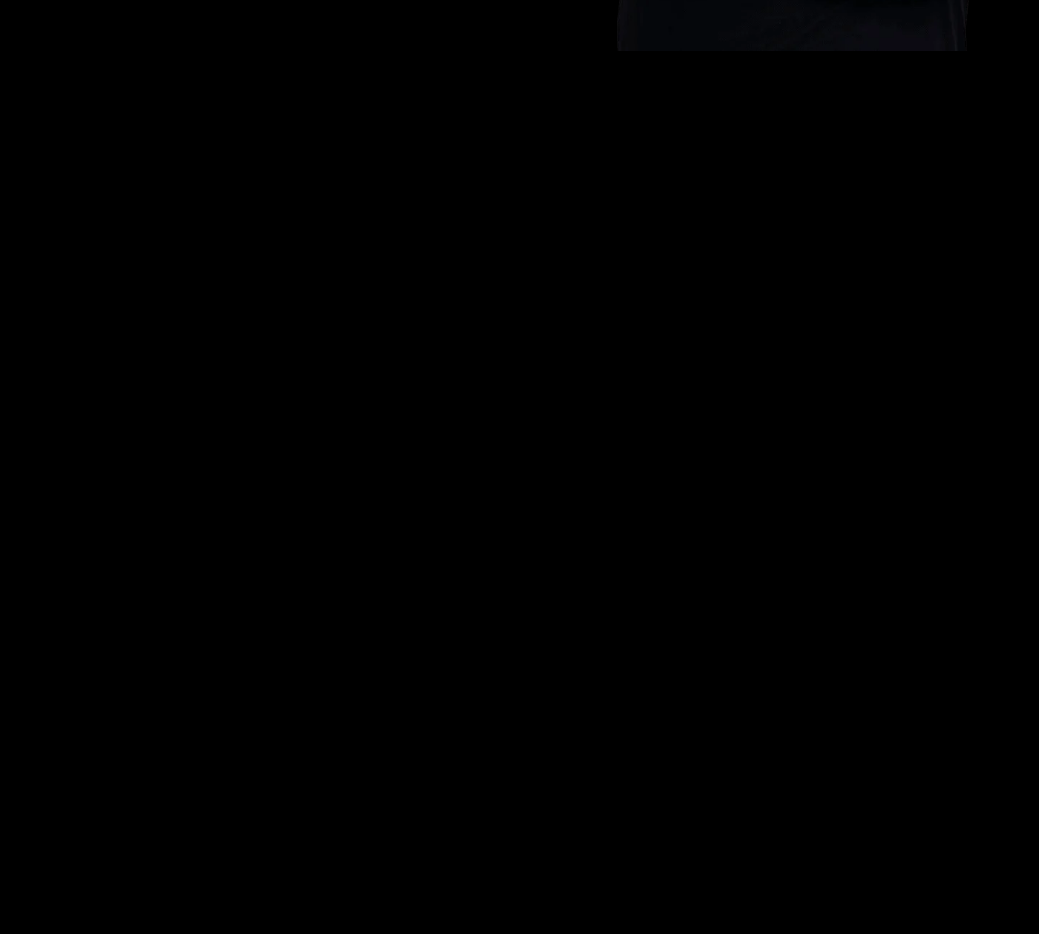
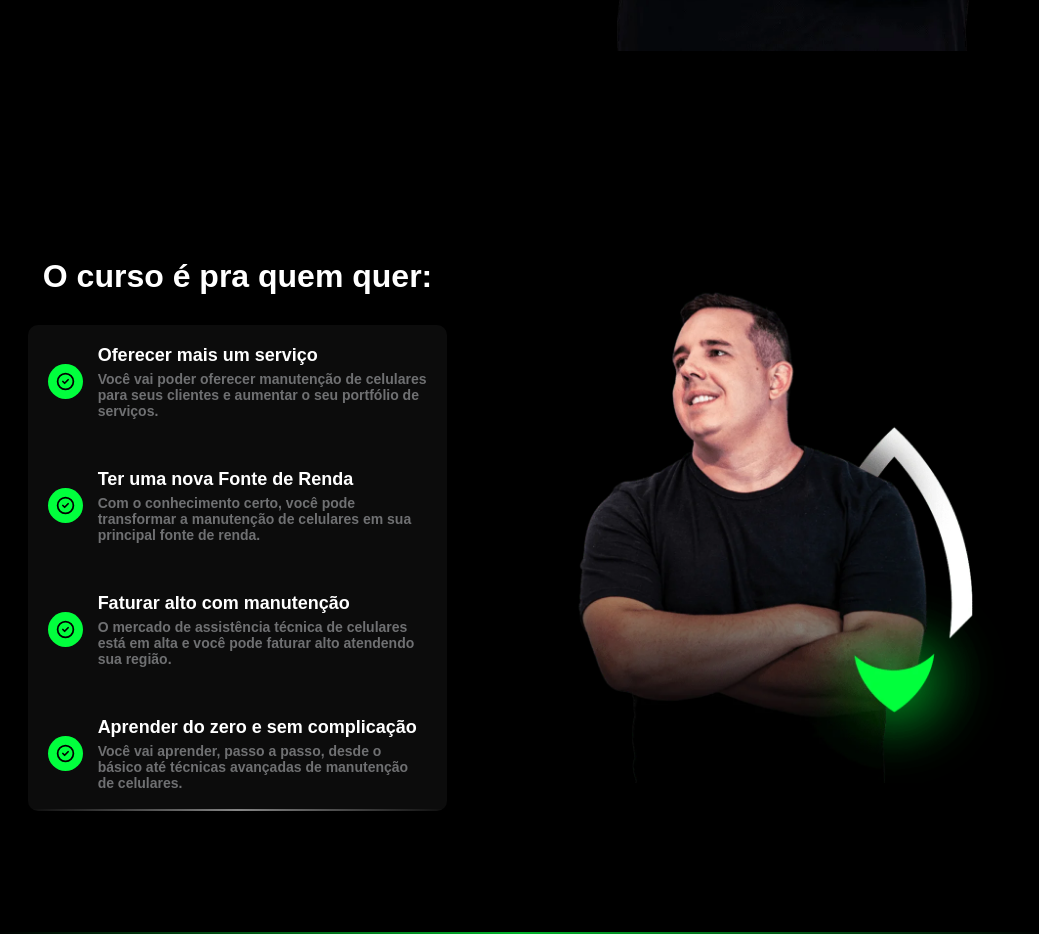
Before and after one commit to Tiago-Silva/cell-phone-maintenance, a Next.js app: page / in a window 1280 px wide. Shown: the part 698-1632 px from the top of the page, without its empty margins (120-1159 px from the left). Before the commit the page ends 800 px from the top, so only its background shows below. Built offline with nearby package versions, Linux system fonts and the light colour scheme.

Commit message:
refactor: using new section

```diff
--- a/src/app/page.tsx
+++ b/src/app/page.tsx
@@ -1,6 +1,7 @@
 import styles from "./page.module.css";
 import Header from "@/app/components/header/header";
 import HomeSection from "@/app/components/home/homeSection";
+import CourseInformationSection from "@/app/components/courseInformationSection";
 
 export default function Home() {
   return (
@@ -8,6 +9,7 @@
       <Header />
       <main className={styles.main}>
           <HomeSection />
+          <CourseInformationSection />
       </main>
     </div>
   );
```
